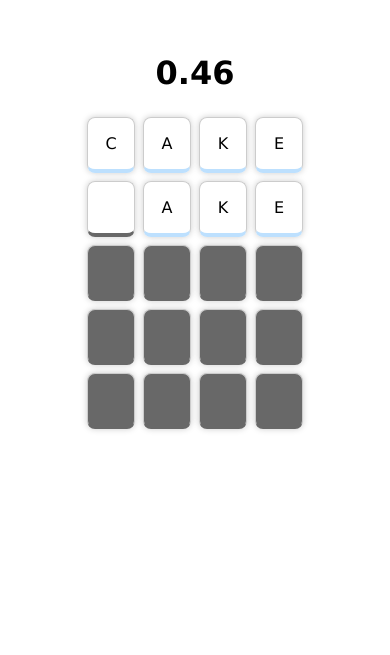
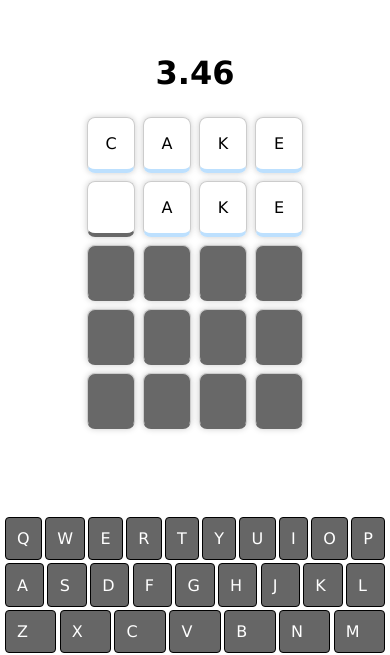
Before and after one commit to pgmccullough/shifty, a React (Vite) app in the folder client/: page / in a window 390 px wide. Shown: the part 189-844 px from the top of the page. Built offline with nearby package versions, Linux system fonts and the light colour scheme.

Commit message:
Integrate mobile keyboard

```diff
--- a/client/src/App.tsx
+++ b/client/src/App.tsx
@@ -6,11 +6,13 @@ import { Global, css, jsx } from '@emotion/react';
 import { useCallback, useEffect, useState } from 'react';
 import { WordBoard } from './components/WordBoard/WordBoard';
 import { GameStatus } from './components/GameStatus/GameStatus';
+import { MobileKeyboard } from './components/MobileKeyboard/MobileKeyboard';
 import { Timer } from './components/Timer/Timer';
 import { iStatus } from './tools';
 
 export const App = () => {
   const [timer, setTimer] = useState(10);
+  const [mobileLetter, setMobileLetter] = useState("");
   const [gameStatus, setGameStatus] = useState<iStatus>(
       {paused: false, status: 1, message: null, callback: null}
   );
@@ -69,13 +71,16 @@ export const App = () => {
       />
       <WordBoard
         gameStatus={gameStatus}
+        mobileLetter={mobileLetter}
         setGameStatus={setGameStatus}
         timer={timer}
         setTimer={setTimer}
       />
       <GameStatus
         gameStatus={gameStatus}
-        setGameStatus={setGameStatus}
+      />
+      <MobileKeyboard
+        setMobileLetter={setMobileLetter}
       />
     </div>
   )
--- a/client/src/components/GameStatus/GameStatus.tsx
+++ b/client/src/components/GameStatus/GameStatus.tsx
@@ -3,7 +3,7 @@
 /** @jsx jsx */
 import { css, jsx } from '@emotion/react';
 
-export const GameStatus = ({ gameStatus, setGameStatus } : any) => {
+export const GameStatus = ({ gameStatus } : any) => {
 
     let message = css`
         position: absolute;
--- /dev/null
+++ b/client/src/components/MobileKeyboard/MobileKeyboard.tsx
@@ -0,0 +1,59 @@
+/** @jsxFrag React.Fragment */
+/** @jsxRuntime classic */
+/** @jsx jsx */
+import { css, jsx } from '@emotion/react';
+
+
+const enKeys = [
+    ["Q","W","E","R","T","Y","U","I","O","P"],
+    ["A","S","D","F","G","H","J","K","L"],
+    ["Z","X","C","V","B","N","M"]
+]
+
+const keyboard = css`
+    position: fixed;
+    bottom: 0;
+`
+
+const keyrow = css`
+    display: flex;
+    justify-content: center;
+`
+
+const key = css`
+    background: #666;
+    color: #fff;
+    margin: 0.1rem;
+    border: 1px black solid;
+    padding: 0.7rem;
+    border-radius: 4px;
+    width: ${100/enKeys[2].length}%;
+    visibility: visible;
+    @media (min-width: 600px) {
+        visibility: hidden;
+    }
+`
+
+export const MobileKeyboard = ({ setMobileLetter }:any) => {
+
+    const keyTap = (char:String) => {
+        setMobileLetter(char);
+    }
+
+    return (
+        <div css={keyboard}>
+            {enKeys.map((row,i) =>
+                <div key={`keyrow-${i}`} css={keyrow}>
+                    {row.map((char,x)=>
+                        <div
+                            key={`charKey-${x}`}
+                            css={key}
+                            onClick={()=>keyTap(char)}
+                        >
+                            {char}
+                        </div>)}
+                </div>
+            )}
+        </div>
+    )
+}
--- a/client/src/components/WordBoard/WordBoard.tsx
+++ b/client/src/components/WordBoard/WordBoard.tsx
@@ -10,7 +10,7 @@ import { alphabet, checkOutcome } from '../../tools';
 const dummyRowArray = [0,1,2,3,4];
 import fourDictionary from '../../assets/words/en-us/four/index.json';
 
-export const WordBoard = ({ gameStatus, setGameStatus, timer, setTimer }:any) => {
+export const WordBoard = ({ gameStatus, mobileLetter, setGameStatus, timer, setTimer }:any) => {
 
     const [possibleOutcomes, setPossibleOutcomes] = useState<any>([]);
     const [currentWord,setCurrentWord] = useState<any>([]);
@@ -76,10 +76,21 @@ export const WordBoard = ({ gameStatus, setGameStatus, timer, setTimer }:any) =>
         setCurrentWord([[...response.word.split("")],["",...response.word.slice(1,4)]]);
     }
 
-    const charSelect = (event: { key: string; }) => {
-        const letter = event.key.toUpperCase();
-        if(alphabet.includes(letter)) setActiveLetter(letter);
+    const charSelect = (event: { key: string; }, fromMobile : Boolean) => {
+        let letter;
+        if(fromMobile) {
+            letter = mobileLetter;
+            setActiveLetter(letter)
+        } else {
+            letter = event.key.toUpperCase();
+            if(alphabet.includes(letter)) setActiveLetter(letter);
+        }
     }
+
+    useEffect(()=>{
+        // Detect Entry via MobileKeyboard
+        charSelect(mobileLetter,true);
+    },[mobileLetter])
 
     useEffect(() => {
         setCurrentWord((prev : any) => {
@@ -122,9 +133,9 @@ export const WordBoard = ({ gameStatus, setGameStatus, timer, setTimer }:any) =>
 
     useEffect(() => {
         if(!gameStatus.paused) {
-            document.addEventListener("keydown", charSelect, false);
+            document.addEventListener("keydown", (e) => charSelect(e,false), false);
             return () => {
-                document.removeEventListener("keydown", charSelect, false);
+                document.removeEventListener("keydown", (e) => charSelect(e,false), false);
             };
         }
     }, [gameStatus]);
```
